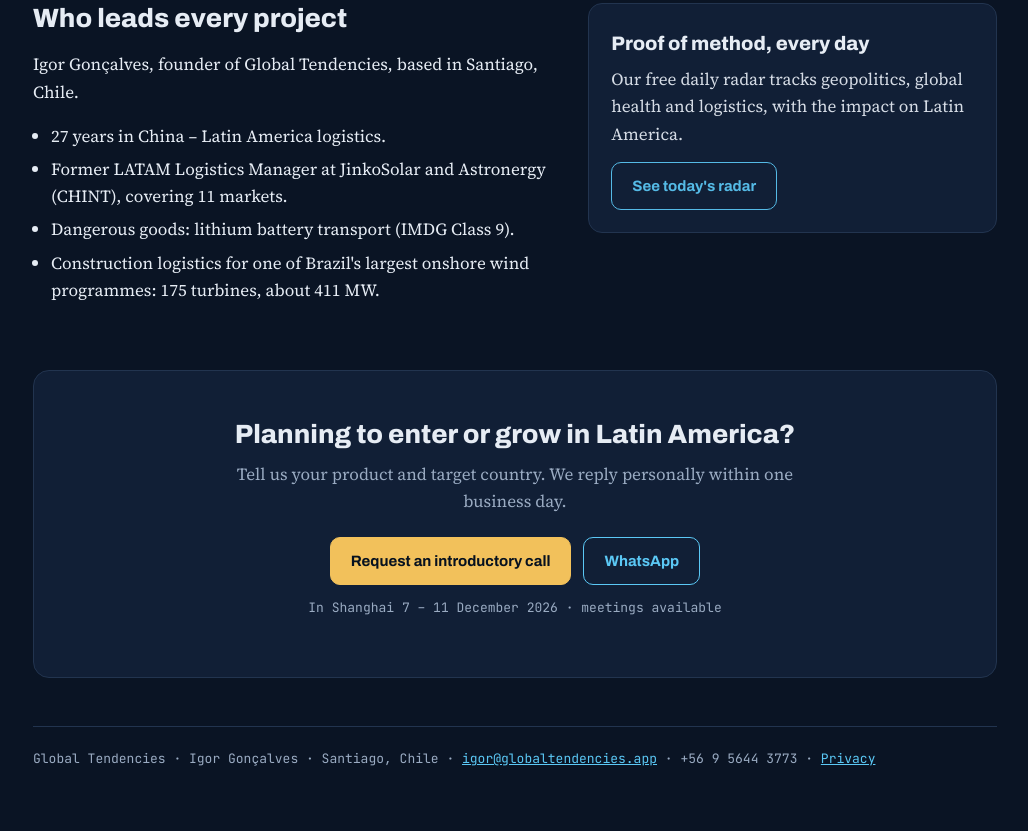
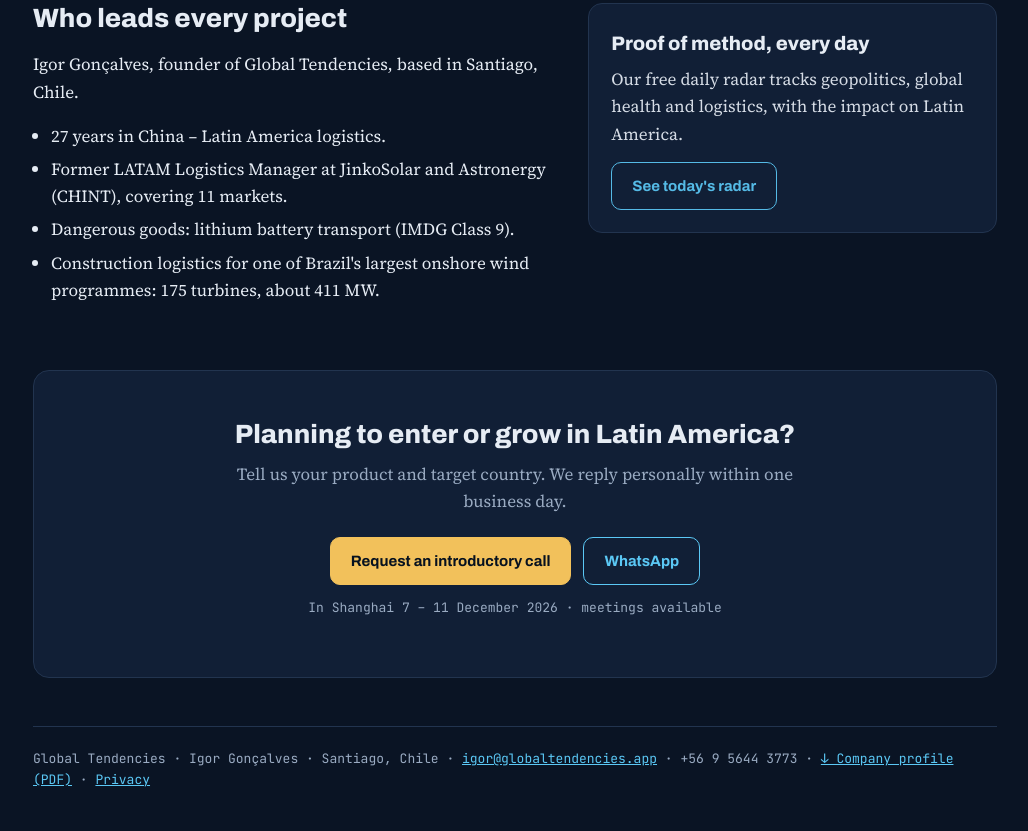
Before and after one commit to DonIgorChile/globaltendencies, a plain HTML site: page consultoria.html in a window 1280 px wide. Shown: the part 1809-2640 px from the top of the page, without its empty margins (125-1153 px from the left). Before the commit the page ends 2619 px from the top, so only its background shows below. Drawn offline with Linux system fonts and the light colour scheme.

Commit message:
Perfil de la empresa en PDF (EN/中文) enlazado en el pie
Co-Authored-By: Claude Opus 5.5 <noreply@anthropic.com>
Claude-Session: https://claude.ai/code/session_016LXVn19J9mJX9kDghpRNfx

```diff
--- a/consultoria.html
+++ b/consultoria.html
@@ -156,7 +156,7 @@ footer{border-top:1px solid var(--rule);padding:22px 0 40px;font:13px/1.6 var(--
 </div>
 </main>
 
-<footer>Global Tendencies · Igor Gonçalves · Santiago, Chile · <a class="mailtxt" href="mailto:igor@globaltendencies.app">igor@globaltendencies.app</a> · +56 9 5644 3773 · <a href="privacidad.html" data-k="priv">Privacy</a></footer>
+<footer>Global Tendencies · Igor Gonçalves · Santiago, Chile · <a class="mailtxt" href="mailto:igor@globaltendencies.app">igor@globaltendencies.app</a> · +56 9 5644 3773 · <a class="pdf" href="files/GlobalTendencies_Profile_EN.pdf" target="_blank" rel="noopener">↓ PDF</a> · <a href="privacidad.html" data-k="priv">Privacy</a></footer>
 </div>
 
 <script>
@@ -177,6 +177,7 @@ function set(l){
   var ml="mailto:"+MAIL+"?subject="+encodeURIComponent(SUBJ[l])+"&body="+encodeURIComponent(MSG[l]);
   document.querySelectorAll("a.mail").forEach(function(a){a.href=ml;});
   document.querySelectorAll("a.wa").forEach(function(a){a.href="https://wa.me/"+WA;a.target="_blank";a.rel="noopener";});
+  document.querySelectorAll("a.pdf").forEach(function(a){a.href="files/GlobalTendencies_Profile_"+(l==="zh"?"ZH":"EN")+".pdf";a.textContent=({pt:"↓ Perfil (PDF, inglês)",es:"↓ Perfil (PDF, inglés)",en:"↓ Company profile (PDF)",zh:"↓ 公司简介（PDF）"})[l];});
   document.querySelectorAll(".seg button").forEach(function(b){b.classList.toggle("on",b.getAttribute("data-l")===l);});
   try{history.replaceState(null,"","?lang="+l);}catch(e){}
 }
```
Also changed, not shown: index.html (+2 -0 lines), 2 other files.
